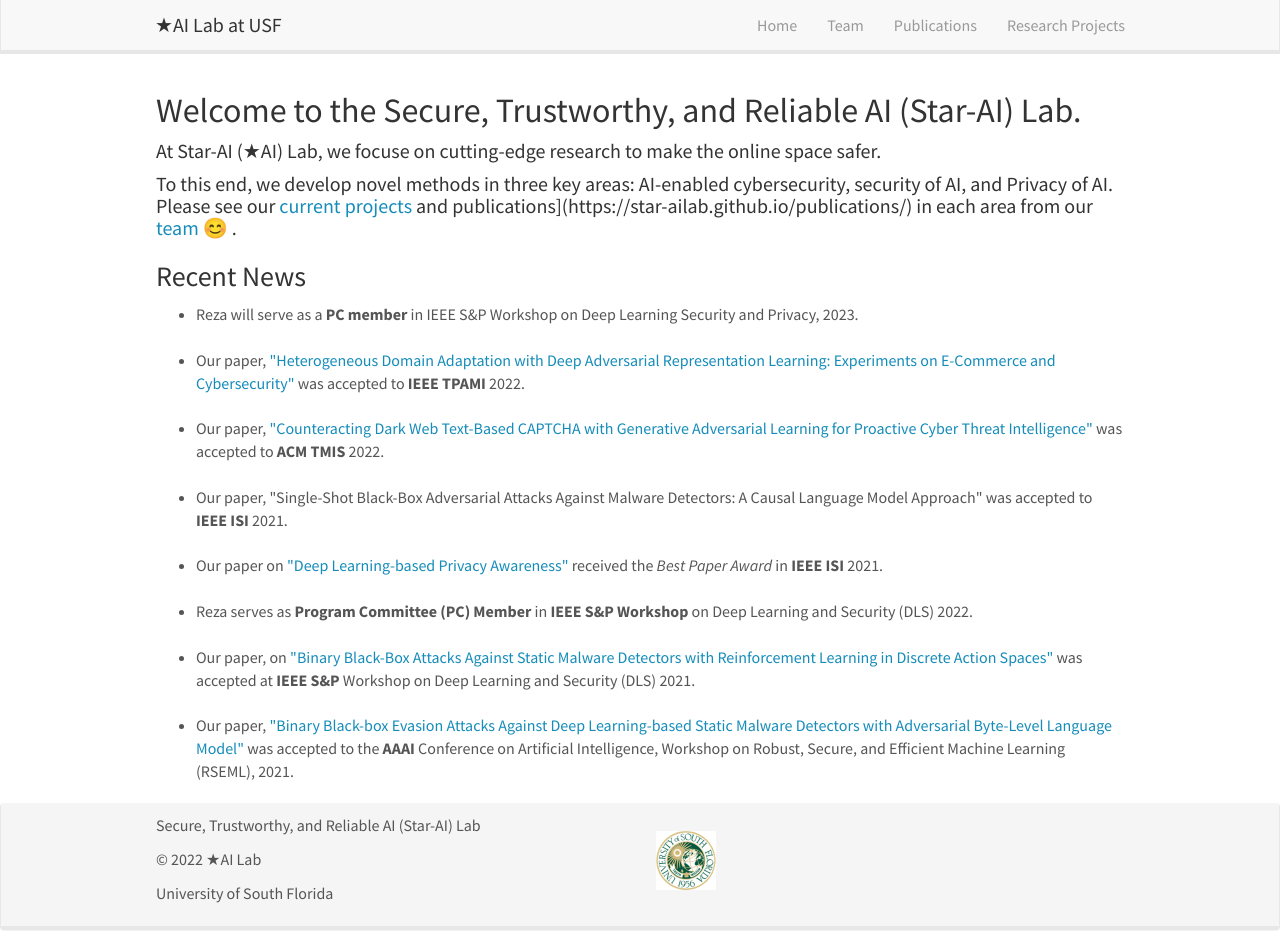
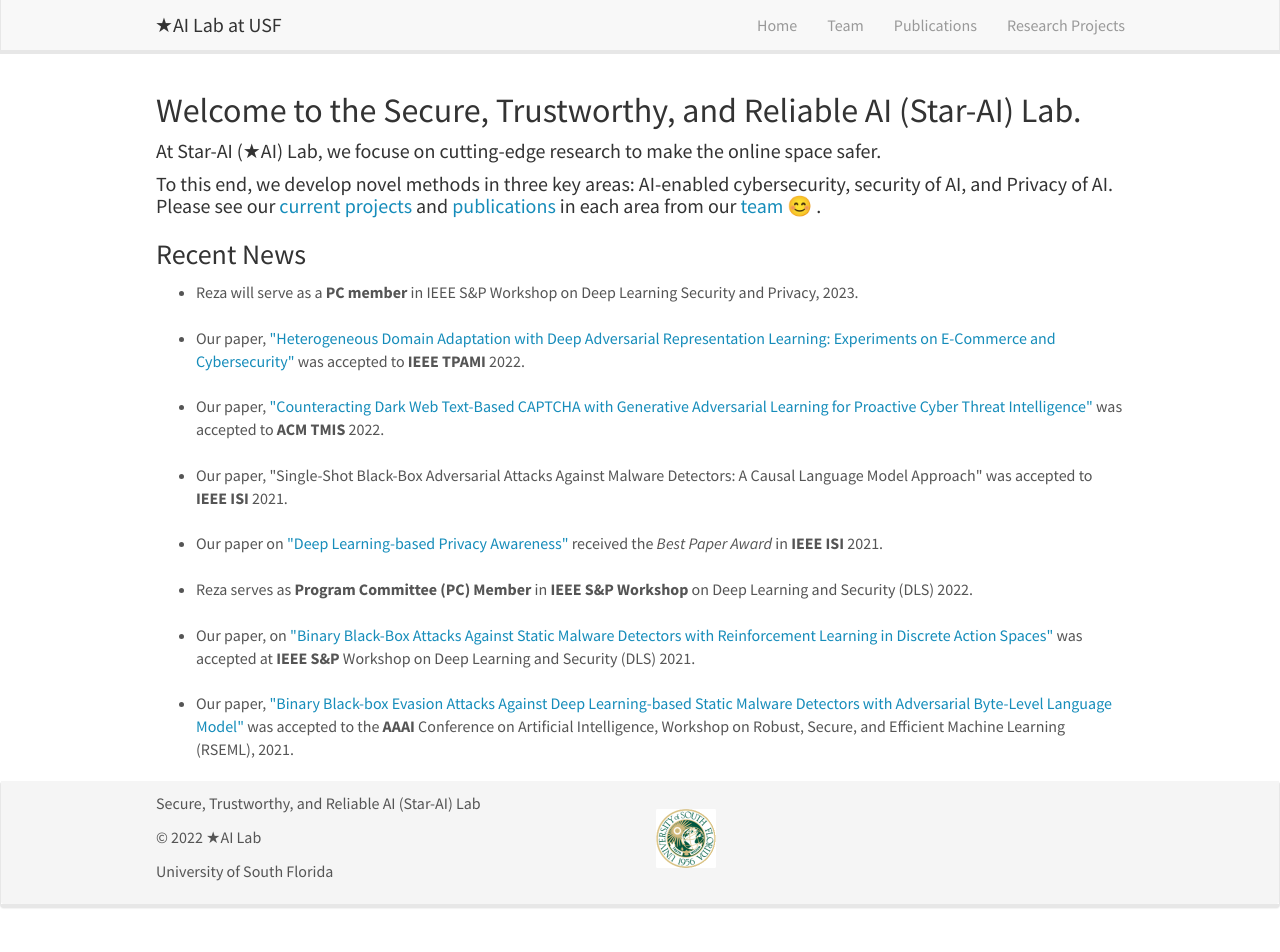
Before and after one commit to star-ailab/star-ailab.github.io, a Jekyll site: the page built from _pages/home.md, in a window 1280 px wide and 952 px high. Built offline with Jekyll 4.4.1, drawn with Linux system fonts in a browser that asks for light colours; nearby versions of some CDN libraries.

Commit message:
Update home.md

```diff
--- a/_pages/home.md
+++ b/_pages/home.md
@@ -8,7 +8,7 @@
 
 #### At Star-AI (&#9733;AI) Lab, we focuse on cutting-edge research to make the online space safer.
 
-#### To this end, we develop novel methods in three key areas: AI-enabled cybersecurity, security of AI, and Privacy of AI. Please see our [current projects](https://star-ailab.github.io/research/) and publications](https://star-ailab.github.io/publications/) in each area from our [team](https://star-ailab.github.io/team/) 😊 .
+#### To this end, we develop novel methods in three key areas: AI-enabled cybersecurity, security of AI, and Privacy of AI. Please see our [current projects](https://star-ailab.github.io/research/) and [publications](https://star-ailab.github.io/publications/) in each area from our [team](https://star-ailab.github.io/team/) 😊 .
 
 ### Recent News
 
```
